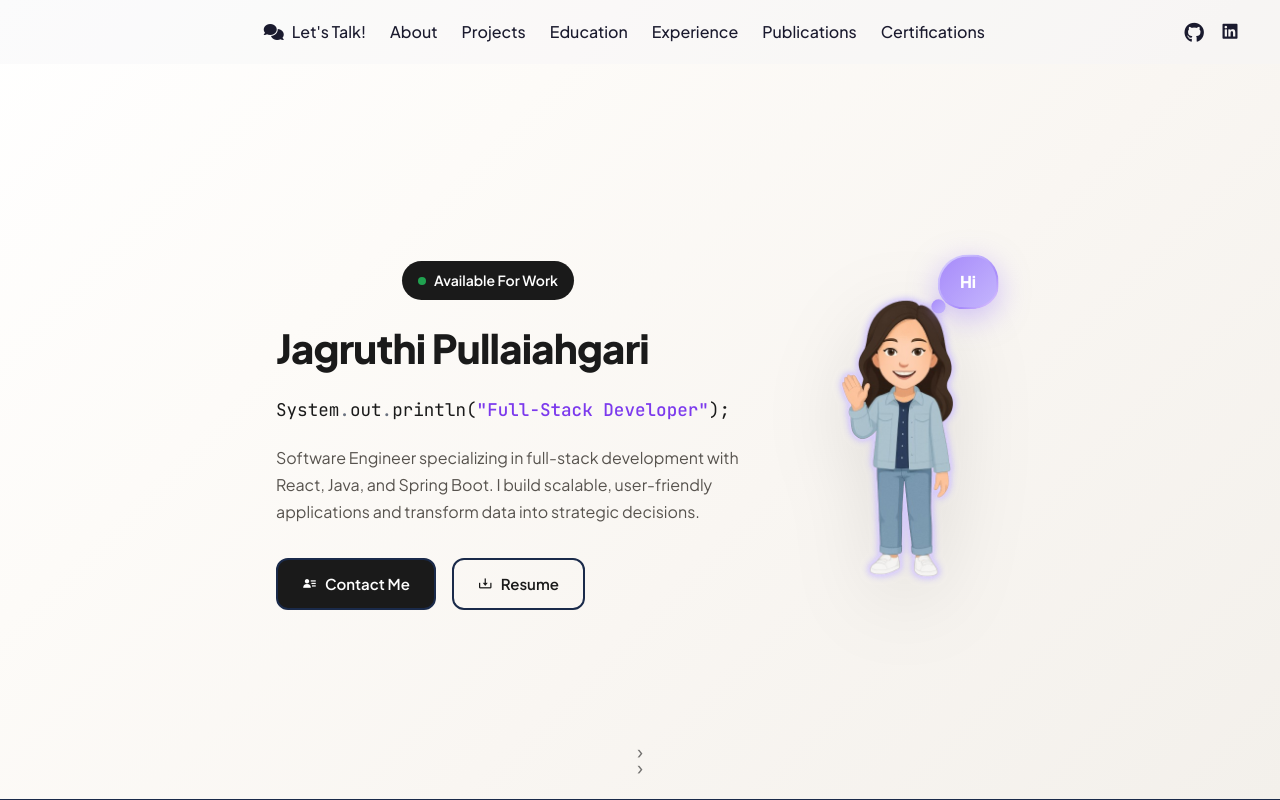
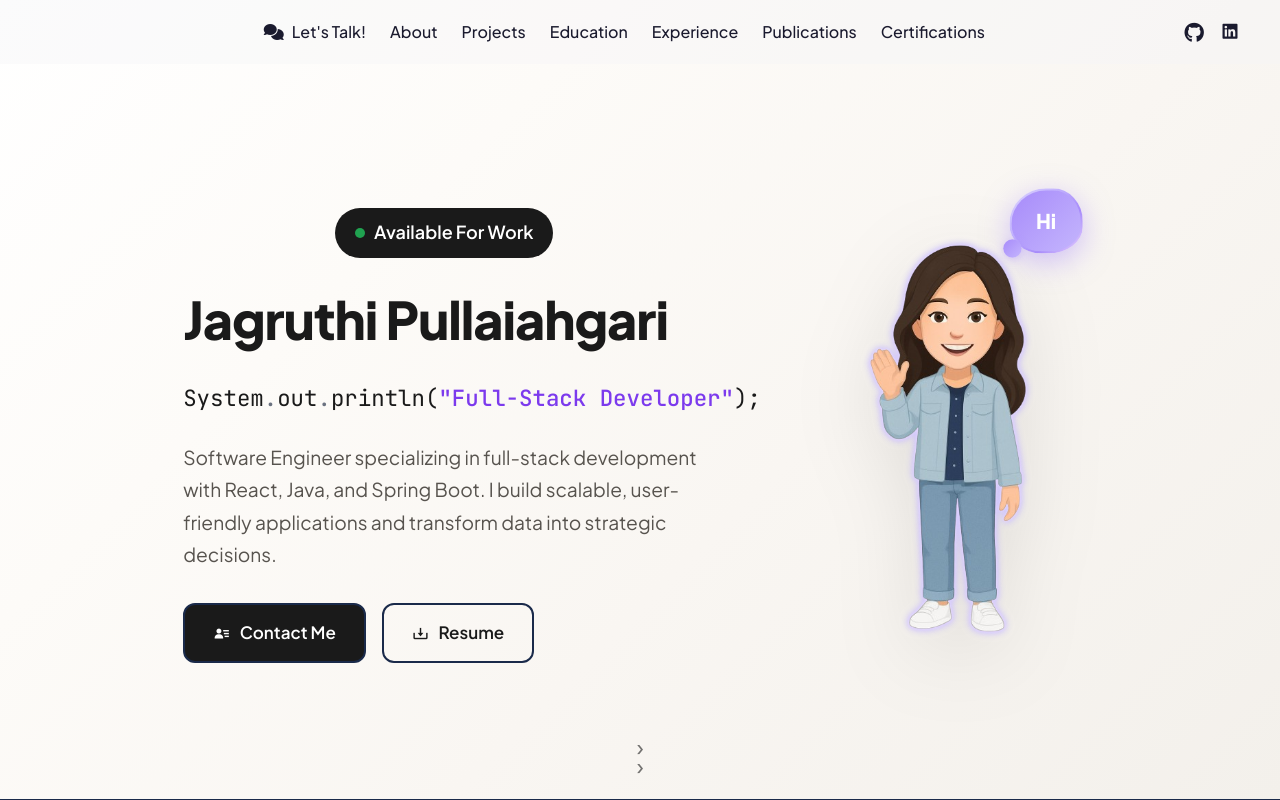
Before and after one commit to jagruthijags24/jagruthijags24.github.io, a React (Vite) app: page / in a window 1280 px wide. Shown: the top 800 px of the page. Built offline with nearby package versions, Linux system fonts and the light colour scheme.

Commit message:
Increase Hero section sizes - fonts, avatar, buttons

```diff
--- a/src/components/Hero.css
+++ b/src/components/Hero.css
@@ -14,25 +14,25 @@
 .hero-status-wrap {
   display: flex;
   justify-content: center;
-  margin-bottom: 1rem;
+  margin-bottom: 1.25rem;
   transform: translateX(-28px);
 }
 
 .hero-status {
   display: inline-flex;
   align-items: center;
-  gap: 0.5rem;
-  padding: 0.5rem 1rem;
+  gap: 0.6rem;
+  padding: 0.65rem 1.25rem;
   background: #1a1a1a;
   color: #fff;
   border-radius: 2rem;
-  font-size: 0.875rem;
+  font-size: 1.125rem;
   font-weight: 600;
 }
 
 .status-dot {
-  width: 8px;
-  height: 8px;
+  width: 10px;
+  height: 10px;
   background: #22c55e;
   border-radius: 50%;
   animation: pulse 2s infinite;
@@ -47,8 +47,8 @@
   display: flex;
   flex-direction: column;
   align-items: center;
-  gap: 3rem;
-  max-width: 1100px;
+  gap: 3.5rem;
+  max-width: 1200px;
 }
 
 @media (min-width: 900px) {
@@ -64,17 +64,17 @@
 }
 
 .hero-name {
-  font-size: clamp(1.75rem, 4vw, 2.5rem);
+  font-size: clamp(2.25rem, 5vw, 3.25rem);
   font-weight: 800;
   color: #1a1a1a;
-  margin-bottom: 1rem;
+  margin-bottom: 1.25rem;
   letter-spacing: -0.02em;
 }
 
 .code-line {
   font-family: 'JetBrains Mono', monospace;
-  font-size: clamp(0.9rem, 2vw, 1.1rem);
-  margin-bottom: 1.25rem;
+  font-size: clamp(1.1rem, 2.5vw, 1.4rem);
+  margin-bottom: 1.5rem;
   color: #1a1a1a;
 }
 
@@ -107,9 +107,9 @@
 }
 
 .hero-intro {
-  font-size: 1rem;
+  font-size: 1.2rem;
   color: #57534e;
-  max-width: 480px;
+  max-width: 540px;
   margin: 0 auto 2rem;
   line-height: 1.7;
 }
@@ -136,9 +136,9 @@
 .btn {
   display: inline-flex;
   align-items: center;
-  gap: 0.5rem;
-  padding: 0.75rem 1.5rem;
-  font-size: 0.9375rem;
+  gap: 0.6rem;
+  padding: 0.9rem 1.75rem;
+  font-size: 1.0625rem;
   font-weight: 600;
   border-radius: 0.75rem;
   transition: all 0.2s ease;
@@ -176,16 +176,16 @@
 
 .hero-hi-bubble {
   position: absolute;
-  top: -35px;
+  top: -40px;
   left: 82%;
   transform: translateX(-50%);
   z-index: 10;
   background: linear-gradient(135deg, #a78bfa 0%, #c4b5fd 100%) padding-box,
     linear-gradient(135deg, #ddd6fe, #c4b5fd, #a78bfa, #e9d5ff) border-box;
   color: #fff;
-  font-size: 1rem;
+  font-size: 1.25rem;
   font-weight: 800;
-  padding: 12px 20px;
+  padding: 14px 24px;
   border-radius: 55% 45% 52% 48% / 60% 55% 45% 50%;
   border: 2px solid transparent;
   box-shadow: 0 6px 24px rgba(167, 139, 250, 0.4);
@@ -194,8 +194,8 @@
 
 .hero-hi-bubble-small {
   position: absolute;
-  width: 14px;
-  height: 14px;
+  width: 18px;
+  height: 18px;
   background: linear-gradient(135deg, #a78bfa 0%, #c4b5fd 100%);
   border-radius: 50%;
   box-shadow: 0 2px 8px rgba(167, 139, 250, 0.4);
@@ -223,9 +223,9 @@
 }
 
 .hero-avatar {
-  width: 200px;
+  width: 280px;
   height: auto;
-  max-height: 320px;
+  max-height: 420px;
   object-fit: contain;
   filter: drop-shadow(0 0 1px #e9d5ff)
           drop-shadow(0 0 2px #ddd6fe)
@@ -257,6 +257,6 @@
 }
 
 .scroll-indicator .arrow {
-  font-size: 1.25rem;
+  font-size: 1.5rem;
   line-height: 0.8;
 }
```
